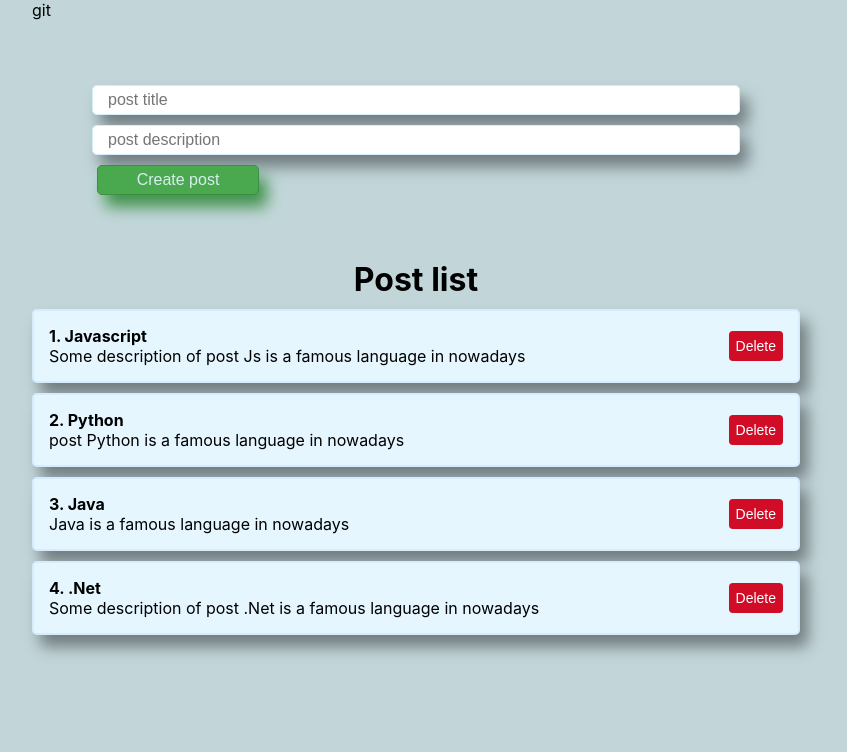
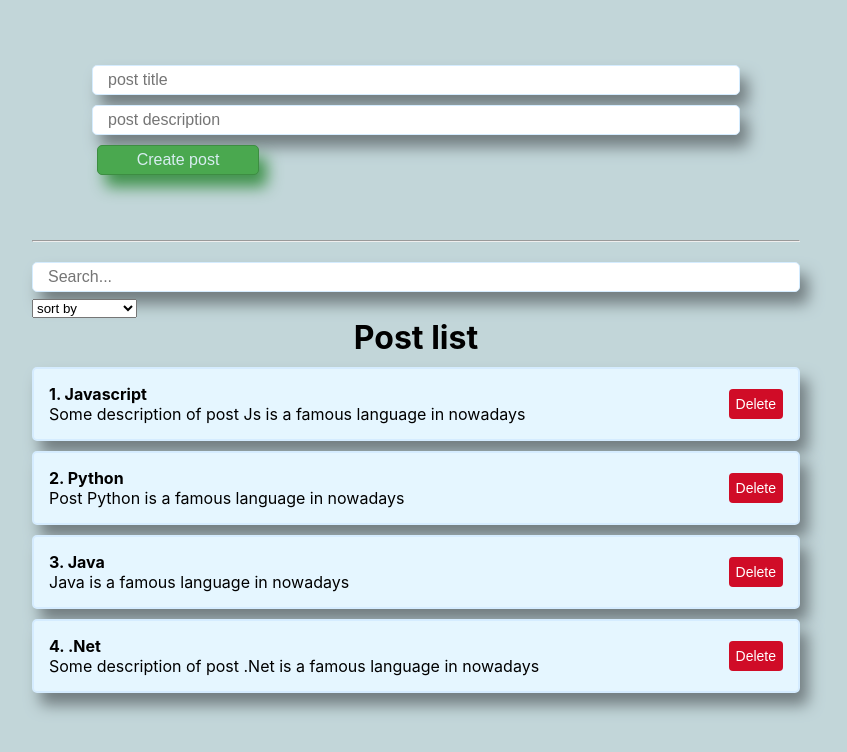
Before and after one commit to MaxiRovik/post_app, a React (Create React App) app: page / in a window 1280 px wide. Shown: the top 752 px of the page, without its empty margins (224-1071 px from the left). Built offline with nearby package versions, Linux system fonts and the light colour scheme.

Commit message:
delete post, sort and search posts

```diff
--- a/src/App.js
+++ b/src/App.js
@@ -1,7 +1,8 @@
-import React,{useState} from 'react'
+import React,{useState,useMemo} from 'react'
 import './styles/App.css';
 import PostList from "./components/PostList";
-import MyButton from "./components/UI/button/MyButton";
+import PostForm from "./components/PostForm";
+import MySelect from "./components/UI/select/MySelect";
 import MyInput from "./components/UI/input/MyInput";
 
 
@@ -9,37 +10,62 @@ import MyInput from "./components/UI/input/MyInput";
 function App() {
   const [posts, setPosts] = useState([
       {id: 1, title: 'Javascript', body: 'Some description of post Js is a famous language in nowadays'},
-      {id: 2, title: 'Python', body: ' post Python is a famous language in nowadays'},
+      {id: 2, title: 'Python', body: ' Post Python is a famous language in nowadays'},
       {id: 3, title: 'Java', body: 'Java is a famous language in nowadays'},
       {id: 4, title: '.Net', body: 'Some description of post .Net is a famous language in nowadays'},
   ]);
-  const [post, setPost] = useState({title:'', body:''});
+
+  const [selectedSort, setSelectedSort] = useState('');
+  const [searchQuery, setSearchQuery] = useState('');
 
 
-  const addNewPost =(e) =>{
-      e.preventDefault();
-      const newPost = {
-          id: Date.now(),
-          ...post
-      };
-      setPosts([...posts, newPost]);
-      setPost({title:'', body:''})
-  };
+  const sortedPosts = useMemo(() => {
+      console.log('ggggggggggggggggggggg')
+      if (selectedSort){
+          return [...posts].sort((a,b)=> a[selectedSort].localeCompare(b[selectedSort]))
+      }
+      return posts
+  },[selectedSort,posts]);
+
+    const sortedAndSearchedPosts = useMemo(()=>{
+        return sortedPosts.filter(post => post.title.includes(searchQuery))
+    },[searchQuery,sortedPosts]);
+
+  const createPost = (newPost) => {
+        setPosts([...posts, newPost]);
+    };
+    const removePost = (post) => {
+        setPosts(posts.filter(p => p.id !== post.id))
+    };
+
+    const sortPosts =(sort)=> {
+        setSelectedSort(sort);
+
+    };
 
   return (
-      <div className="App">git
-        <form className="form">
-            <MyInput value = {post.title}
-                     onChange = {e => setPost({...post, title:e.target.value})}
-                     type="text"
-                     placeholder="post title"/>
-            <MyInput value = {post.body}
-                     onChange = {e => setPost({...post, body:e.target.value})}
-                     type="text"
-                     placeholder="post description"/>
-            <MyButton onClick={addNewPost}>Create post</MyButton>
-        </form>
-        <PostList posts = {posts} title ="Post list"/>
+      <div className="App">
+          <PostForm createPost = {createPost} />
+          <hr className="hr"/>
+          <MyInput
+              value = {searchQuery}
+              onChange = {e => setSearchQuery(e.target.value)}
+              placeholder="Search..."
+          />
+          <MySelect
+              value = {selectedSort}
+              onChange = {sortPosts}
+          defaultValue = "sort by"
+          options ={[
+              {value: 'title', name: 'by title'},
+              {value: 'body', name: 'by description'},
+          ]}
+          />
+          {posts.length>0 ?
+              <PostList remove ={removePost} posts = {sortedAndSearchedPosts} title ="Post list"/>
+              : <h1> No posts</h1>
+          }
+
       </div>
 
   );
--- /dev/null
+++ b/src/components/PostForm.jsx
@@ -0,0 +1,35 @@
+import React, {useState} from 'react';
+import MyButton from "./UI/button/MyButton";
+import MyInput from "./UI/input/MyInput";
+
+
+const PostForm = ({createPost}) => {
+    const [post, setPost] = useState({title:'', body:''});
+
+
+    const addNewPost =(e) =>{
+        e.preventDefault();
+        const newPost = {
+            id: Date.now(), ...post
+        };
+        createPost(newPost)
+        setPost({title:'', body:''})
+
+    };
+
+    return(
+        <form className="form">
+            <MyInput value = {post.title}
+                     onChange = {e => setPost({...post, title:e.target.value})}
+                     type="text"
+                     placeholder="post title"/>
+            <MyInput value = {post.body}
+                     onChange = {e => setPost({...post, body:e.target.value})}
+                     type="text"
+                     placeholder="post description"/>
+            <MyButton onClick={addNewPost}>Create post</MyButton>
+        </form>
+    )
+};
+
+export default PostForm;
--- a/src/components/PostItem.jsx
+++ b/src/components/PostItem.jsx
@@ -13,7 +13,11 @@ const PostItem = (props) => {
                 </div>
             </div>
             <div>
-                <button className = "post__btns">Delete</button>
+                <button onClick={() => props.remove(props.post)}
+                        className = "post__btns"
+                >
+                    Delete
+                </button>
             </div>
         </div>
     )
--- a/src/components/PostList.jsx
+++ b/src/components/PostList.jsx
@@ -2,12 +2,12 @@ import React from 'react';
 import PostItem from "./PostItem";
 
 
-const PostList = ({posts, title}) => {
+const PostList = ({posts, title, remove}) => {
     return(
        <div>
             <h1>{title}</h1>
             {posts.map((post, index) =>
-                <PostItem number={index+1} post={post} key={post.id} />)}
+                <PostItem remove={remove} number={index+1} post={post} key={post.id} />)}
         </div>
     )
 };
--- /dev/null
+++ b/src/components/UI/select/MySelect.jsx
@@ -0,0 +1,18 @@
+import React from 'react';
+
+
+const MySelect = ({options, defaultValue, value, onChange}) => {
+    return (
+            <select
+                  value = {value}
+                  onChange = {event => onChange(event.target.value)}>
+                <option disabled value="">{defaultValue}</option>
+                {options.map(option =>
+                    <option key = {option.value} value={option.value}>
+                        {option.name}
+                    </option>
+                )}
+            </select>
+    )
+};
+export default MySelect;
--- a/src/styles/App.css
+++ b/src/styles/App.css
@@ -47,3 +47,6 @@
     display: flex;
     flex-direction: column;
 }
+.hr {
+    margin:15px auto;
+}
```
